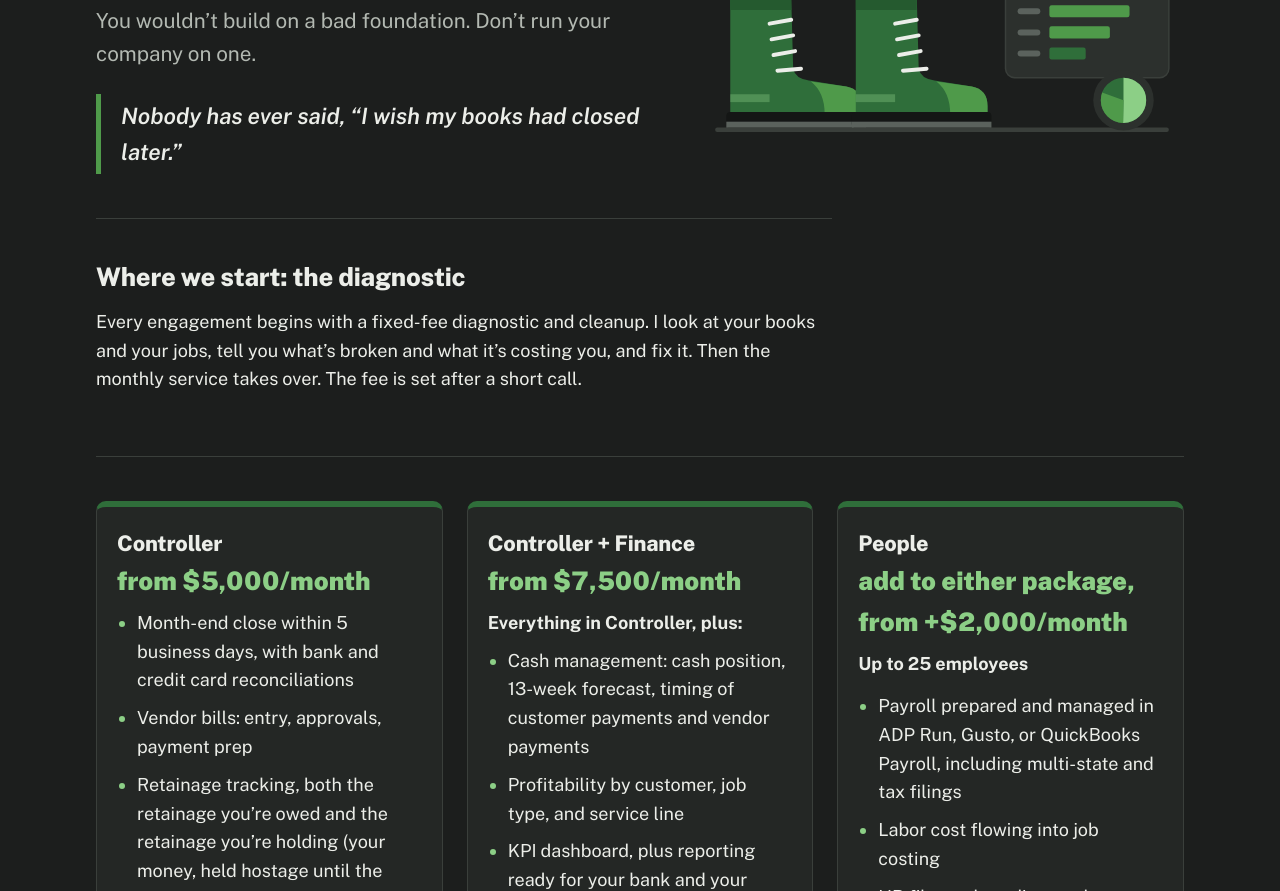
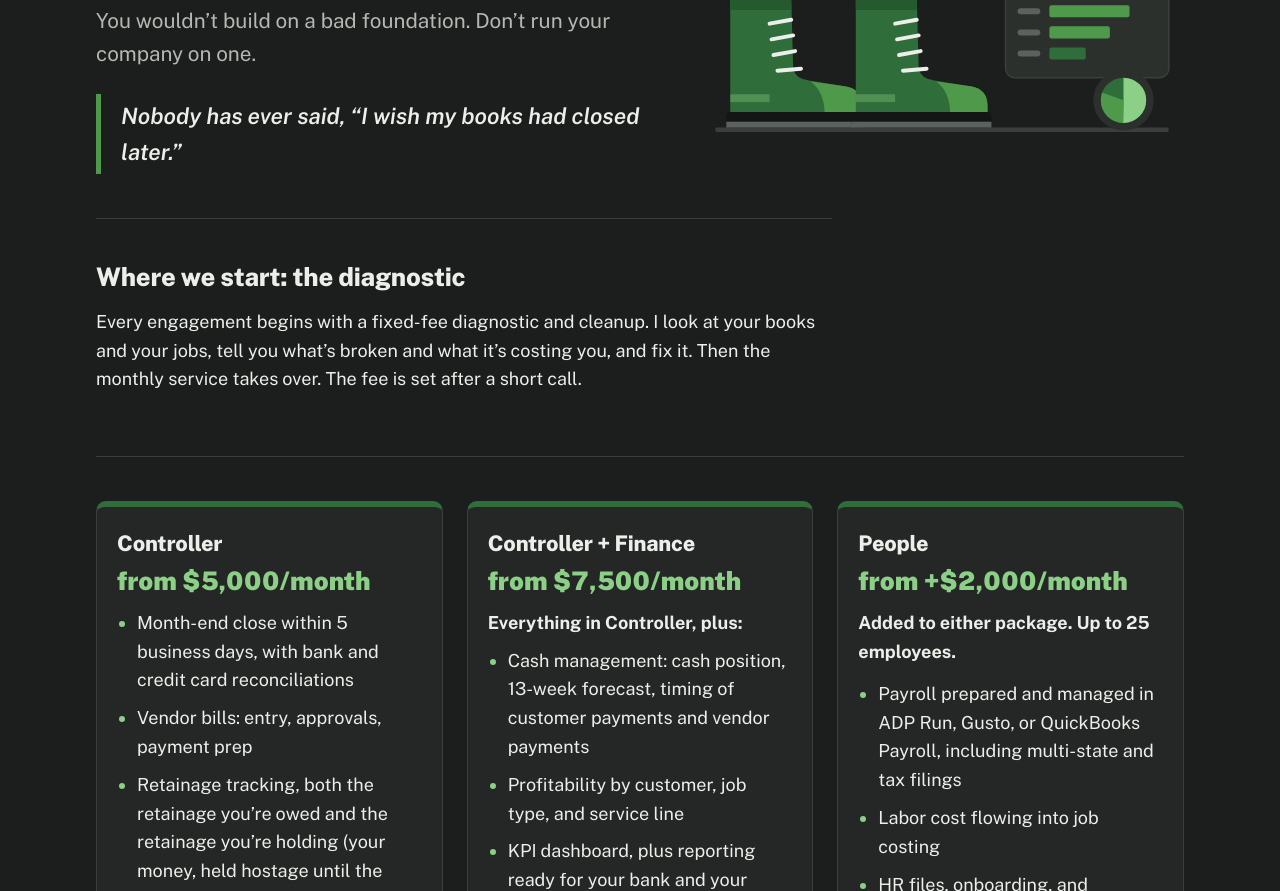
Before and after one commit to wolfgangdierks/woolf.accountants.website, a plain HTML site: page services.html in a window 1280 px wide. Shown: the part 209-1100 px from the top of the page. Drawn offline with Linux system fonts and the light colour scheme.

Commit message:
Shorten People price line
Co-Authored-By: Claude Sonnet 5.5 <noreply@anthropic.com>
Claude-Session: https://claude.ai/code/session_013nGxfxRCCcqRvuwULb81CB

```diff
--- a/services.html
+++ b/services.html
@@ -96,8 +96,8 @@
 
           <article class="card">
             <h2>People</h2>
-            <p class="price">add to either package, from +$2,000/month</p>
-            <p class="price-note">Up to 25 employees</p>
+            <p class="price">from +$2,000/month</p>
+            <p class="price-note">Added to either package. Up to 25 employees.</p>
             <ul>
               <li>Payroll prepared and managed in ADP Run, Gusto, or QuickBooks Payroll, including multi-state and tax filings</li>
               <li>Labor cost flowing into job costing</li>
```
